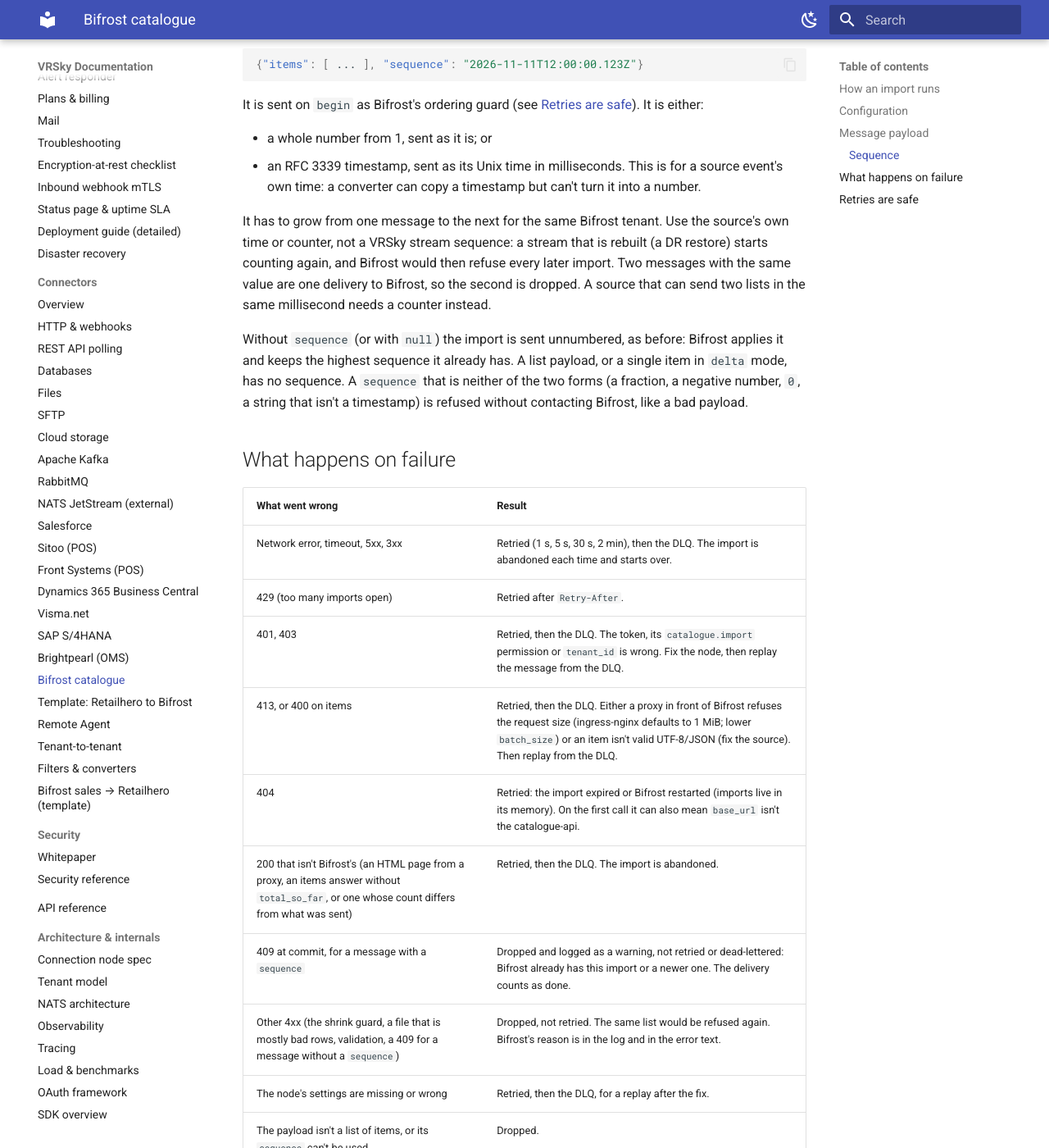
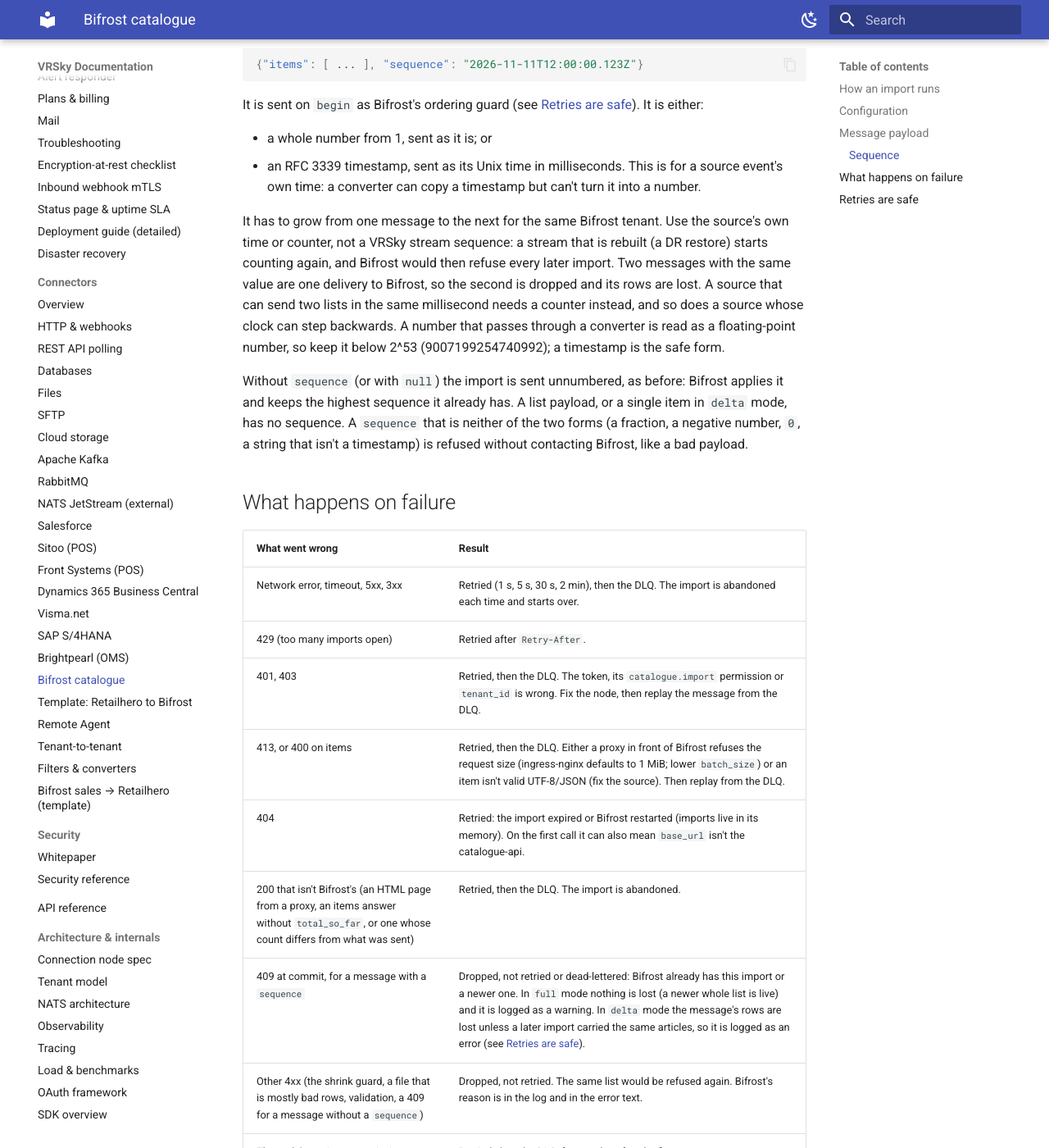
Before and after one commit to ValueRetail/vrsky, an MkDocs documentation site: the page built from docs/connectors/bifrost-catalogue.md, in a window 1280 px wide and 1400 px high, scrolled down 2120 px. Shown: the whole window at 82% size. Built offline with MkDocs 1.6.1 and Material for MkDocs 9.7.7, drawn with Linux system fonts in a browser that asks for light colours; some of the changed text lies outside the part shown.

Commit message:
fix(bifrost-catalogue-producer): say what a dropped delta costs (#858)
Review findings. A delta refused with 409 can lose rows the newer import
did not carry, because Bifrost's guard is per tenant: that drop is now
logged as an error, and the docs say what is lost, how to recover, that a
DLQ replay of a sequenced message is usually refused, and that the
template's recordedAt must grow per batch before go-live. parseSequence
reads exact keys like parseItems, the 409 error text is neutral, and the
bad-sequence log names tenant and connection.

Co-Authored-By: Claude Opus 5.5 <noreply@anthropic.com>

```diff
--- a/docs/connectors/bifrost-catalogue.md
+++ b/docs/connectors/bifrost-catalogue.md
@@ -107,8 +107,11 @@ It has to grow from one message to the next for the same Bifrost tenant. Use
 the source's own time or counter, not a VRSky stream sequence: a stream that
 is rebuilt (a DR restore) starts counting again, and Bifrost would then refuse
 every later import. Two messages with the same value are one delivery to
-Bifrost, so the second is dropped. A source that can send two lists in the same
-millisecond needs a counter instead.
+Bifrost, so the second is dropped and its rows are lost. A source that can
+send two lists in the same millisecond needs a counter instead, and so does a
+source whose clock can step backwards. A number that passes through a
+converter is read as a floating-point number, so keep it below 2^53
+(9007199254740992); a timestamp is the safe form.
 
 Without `sequence` (or with `null`) the import is sent unnumbered, as before:
 Bifrost applies it and keeps the highest sequence it already has. A list
@@ -126,7 +129,7 @@ isn't a timestamp) is refused without contacting Bifrost, like a bad payload.
 | 413, or 400 on items | Retried, then the DLQ. Either a proxy in front of Bifrost refuses the request size (ingress-nginx defaults to 1 MiB; lower `batch_size`) or an item isn't valid UTF-8/JSON (fix the source). Then replay from the DLQ. |
 | 404 | Retried: the import expired or Bifrost restarted (imports live in its memory). On the first call it can also mean `base_url` isn't the catalogue-api. |
 | 200 that isn't Bifrost's (an HTML page from a proxy, an items answer without `total_so_far`, or one whose count differs from what was sent) | Retried, then the DLQ. The import is abandoned. |
-| 409 at commit, for a message with a `sequence` | Dropped and logged as a warning, not retried or dead-lettered: Bifrost already has this import or a newer one. The delivery counts as done. |
+| 409 at commit, for a message with a `sequence` | Dropped, not retried or dead-lettered: Bifrost already has this import or a newer one. In `full` mode nothing is lost (a newer whole list is live) and it is logged as a warning. In `delta` mode the message's rows are lost unless a later import carried the same articles, so it is logged as an error (see [Retries are safe](#retries-are-safe)). |
 | Other 4xx (the shrink guard, a file that is mostly bad rows, validation, a 409 for a message without a `sequence`) | Dropped, not retried. The same list would be refused again. Bifrost's reason is in the log and in the error text. |
 | The node's settings are missing or wrong | Retried, then the DLQ, for a replay after the fix. |
 | The payload isn't a list of items, or its `sequence` can't be used | Dropped. |
@@ -169,6 +172,23 @@ lost ack: the list is already there. Messages without a sequence keep the old
 behaviour, so a source that has no growing number or time still has the
 retry case open.
 
+**What the guard costs in `delta` mode.** Bifrost keeps one sequence per
+tenant, not one per article. So when delta N fails for a while (a 5xx, a
+timeout, a Bifrost restart) and delta N+1 commits before N's retry, N is
+refused and dropped, even if N+1 held other articles. N's rows then reach the
+tills only when a later import carries them. Without the sequence, N would
+have committed late and overwritten any article N+1 also held with an older
+price. The connector logs such a drop as an error
+(`dropped the delivery; its rows reach the tills only if a later import
+carries them`); alert on it. To recover, send the articles again with a newer
+sequence, or load the whole catalogue in `full` mode (#856).
+
+**Replaying from the DLQ.** A message with a `sequence` that waited in the DLQ
+(a bad token, a missing setting) is usually older than what committed while
+it waited. Replayed, it is refused with 409 and dropped, as above. Send the
+articles again with a newer sequence instead, or replay a copy without
+`sequence`.
+
 The connector is kept at one replica on purpose. Two pods would run messages
 N and N+1 at the same time, so the older list could commit last even without a
 retry, and would use twice as many of Bifrost's 32 open imports, which every
```
Also changed, not shown: docs/connectors/retailhero-to-bifrost.md (+13 -7 lines), plans/issue-858-catalogue-sequence.md (+15 -0 lines), 3 other files.
